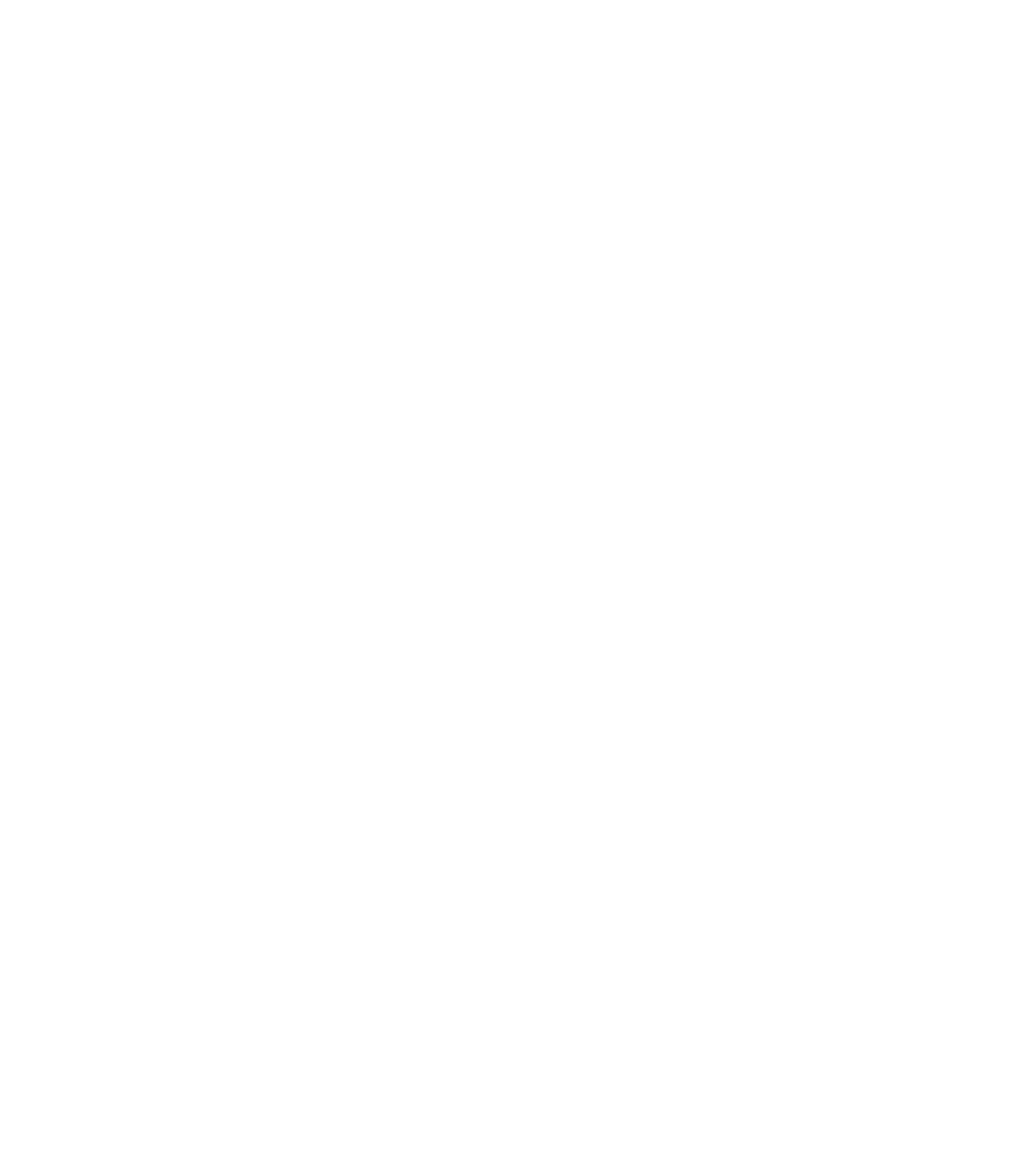
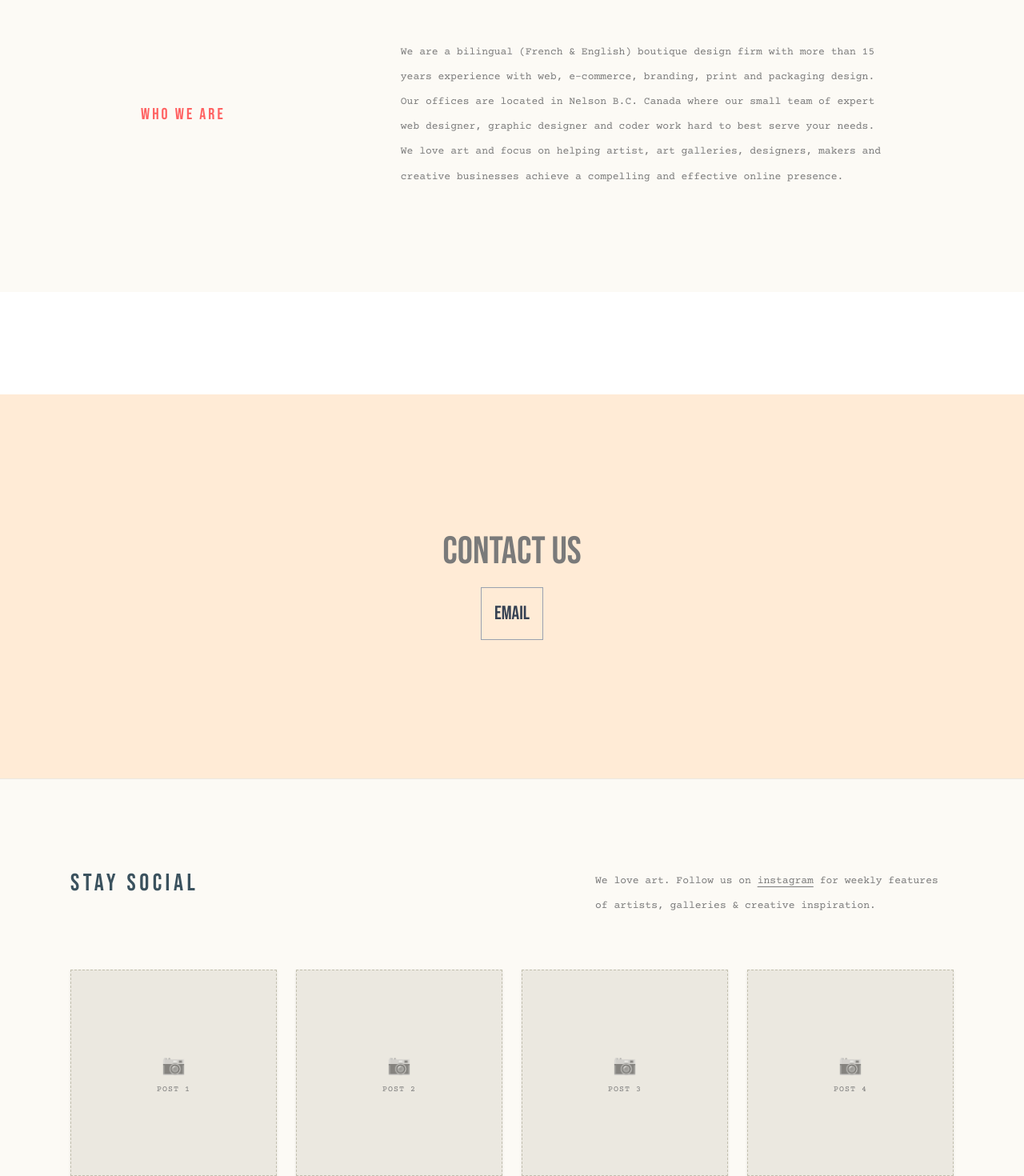
Before and after one commit to magnora-web-projects/am-see-atelier, a Next.js app: page / in a window 1280 px wide. Shown: the part 6160-7630 px from the top of the page at 80% size. Before the commit the page ends 4764 px from the top, so only its background shows below. Built offline with nearby package versions, Linux system fonts and the light colour scheme.

Commit message:
web site Basement built

```diff
--- a/src/app/(main)/page.tsx
+++ b/src/app/(main)/page.tsx
@@ -1,10 +1,13 @@
 import {
+  ContactUs,
+  Footer,
   Hero,
   JulieBretonSection,
   KelpSushi,
   MauriceBreton,
   NiceShavedIceSection,
   OurWork,
+  Services,
 } from "@/src/components";
 import Image from "next/image";
 
@@ -17,6 +20,9 @@
       <JulieBretonSection />
       <KelpSushi />
       <MauriceBreton />
+      <Services />
+      <ContactUs />
+      <Footer />
     </>
   );
 }
--- /dev/null
+++ b/src/components/07-ServiceSection.tsx
@@ -0,0 +1,68 @@
+import { Bebas_Neue, Courier_Prime, Playfair_Display } from "next/font/google";
+import ServiceCard from "./card/ServiceCard";
+import { servicesData } from "../domain";
+
+const bebas = Bebas_Neue({ weight: "400", subsets: ["latin"] });
+const courier = Courier_Prime({ weight: ["400", "700"], subsets: ["latin"] });
+const playfair = Playfair_Display({
+  weight: "400",
+  style: "italic",
+  subsets: ["latin"],
+});
+
+export default function ServicesSection() {
+  return (
+    <section className="bg-[#fcfaf5] py-24 md:py-32 w-full">
+      <div className="max-w-5xl mx-auto px-6 md:px-12">
+        <div className="flex flex-col items-center text-center mb-24">
+          <h2
+            className={`${bebas.className} text-[#ff6161] text-xl tracking-[0.15em] mb-8`}
+          >
+            OUR SERVICES
+          </h2>
+          <p
+            className={`${playfair.className} text-[#8b8577] text-[17px] md:text-[19px] leading-relaxed max-w-2xl`}
+          >
+            With bilingual (French & English) services tailored to your specific
+            needs our goal is to best represent your work, product or business.
+          </p>
+        </div>
+
+        <div className="grid grid-cols-1 md:grid-cols-2 gap-x-8 gap-y-4 mb-24">
+          {servicesData.map((service) => (
+            <ServiceCard
+              key={service.id}
+              title={service.title}
+              description={service.description}
+            />
+          ))}
+        </div>
+
+        <div className="flex flex-col md:flex-row items-center pt-16">
+          <div className="w-full md:w-[35%] mb-6 md:mb-0">
+            <h3
+              className={`${bebas.className} text-[#ff6161] text-xl tracking-[0.15em]`}
+            >
+              WHO WE ARE
+            </h3>
+          </div>
+
+          <div className="w-full md:w-[65%]">
+            <p
+              className={`${courier.className} text-[#7a7a7a] text-[13px] leading-[2.4]`}
+            >
+              We are a bilingual (French & English) boutique design firm with
+              more than 15 years experience with web, e-commerce, branding,
+              print and packaging design. Our offices are located in Nelson B.C.
+              Canada where our small team of expert web designer, graphic
+              designer and coder work hard to best serve your needs. We love art
+              and focus on helping artist, art galleries, designers, makers and
+              creative businesses achieve a compelling and effective online
+              presence.
+            </p>
+          </div>
+        </div>
+      </div>
+    </section>
+  );
+}
--- /dev/null
+++ b/src/components/08-ContactUs.tsx
@@ -0,0 +1,22 @@
+import { Bebas_Neue } from "next/font/google";
+
+const bebas = Bebas_Neue({ weight: "400", subsets: ["latin"] });
+
+export default function ContactUs() {
+  return (
+    <>
+      <div className="pt-24 md:pt-32 w-full  flex items-center justify-center">
+        <div className="bg-[#ffebd6] w-full h-[60vh] flex-col flex items-center justify-center">
+          <h3 className={`${bebas.className} text-5xl text-[#7a7a7a]`}>
+            Contact us
+          </h3>
+          <button
+            className={`${bebas.className} text-2xl border border-gray-400 cursor-pointer p-4 transform transition mt-5 text-gray-700 hover:bg-gray-600 hover:text-white`}
+          >
+            Email
+          </button>
+        </div>
+      </div>
+    </>
+  );
+}
--- /dev/null
+++ b/src/components/09-footer.tsx
@@ -0,0 +1,67 @@
+import { Bebas_Neue, Courier_Prime } from "next/font/google";
+
+const bebas = Bebas_Neue({ weight: "400", subsets: ["latin"] });
+const courier = Courier_Prime({ weight: ["400", "700"], subsets: ["latin"] });
+
+export default function Footer() {
+  const footerLinks = ["HOME", "PORTFOLIO", "SERVICES", "WHO WE ARE", "EMAIL"];
+
+  return (
+    <footer className="bg-[#fcfaf5] py-20 md:py-28 w-full border-t border-[#ebe8e0]">
+      <div className="max-w-6xl mx-auto px-6">
+        <div className="flex flex-col md:flex-row justify-between items-center md:items-start mb-16 gap-8">
+          <h2
+            className={`${bebas.className} text-[#3b525e] text-2xl md:text-3xl tracking-[0.15em]`}
+          >
+            STAY SOCIAL
+          </h2>
+
+          <p
+            className={`${courier.className} text-[#7a7a7a] text-[13px] md:max-w-md text-center md:text-left leading-[2.4]`}
+          >
+            We love art. Follow us on{" "}
+            <a
+              href="#"
+              className="underline underline-offset-4 decoration-1 hover:text-[#3b525e] transition-colors"
+            >
+              instagram
+            </a>{" "}
+            for weekly features of artists, galleries & creative inspiration.
+          </p>
+        </div>
+
+        <div className="grid grid-cols-2 md:grid-cols-4 gap-4 md:gap-6 mb-20">
+          {[1, 2, 3, 4].map((item) => (
+            <div
+              key={item}
+              className="w-full aspect-square bg-[#ebe8e0] relative overflow-hidden shadow-sm flex items-center justify-center border border-dashed border-[#c2bfae] group hover:border-[#3b525e] transition-colors cursor-pointer"
+            >
+              <div className="flex flex-col items-center">
+                <span className="text-2xl mb-2 grayscale opacity-50 group-hover:opacity-100 transition-opacity">
+                  📷
+                </span>
+                <span
+                  className={`${courier.className} text-[#7a7a7a] text-[10px] tracking-widest uppercase`}
+                >
+                  Post {item}
+                </span>
+              </div>
+            </div>
+          ))}
+        </div>
+
+        <nav className="flex flex-wrap justify-center gap-6 md:gap-10">
+          {footerLinks.map((link) => (
+            <a
+              key={link}
+              href="#"
+              className={`${bebas.className} text-[#3b525e] text-[15px] tracking-[0.15em] hover:text-[#ff6161] transition-colors`}
+            >
+              {link}
+            </a>
+          ))}
+        </nav>
+      </div>
+    </footer>
+  );
+}
--- /dev/null
+++ b/src/components/card/ServiceCard.tsx
@@ -0,0 +1,30 @@
+export interface ServiceData {
+  id: string;
+  title: string;
+  description: string;
+}
+
+import { Bebas_Neue, Courier_Prime } from "next/font/google";
+
+const bebas = Bebas_Neue({ weight: "400", subsets: ["latin"] });
+const courier = Courier_Prime({ weight: ["400", "700"], subsets: ["latin"] });
+
+export default function ServiceCard({
+  title,
+  description,
+}: Omit<ServiceData, "id">) {
+  return (
+    <div className="flex flex-col mb-10 md:mb-14 pr-0 md:pr-8">
+      <h4
+        className={`${bebas.className} text-[#3b525e] text-[22px] tracking-[0.1em] mb-4`}
+      >
+        {title}
+      </h4>
+      <p
+        className={`${courier.className} text-[#7a7a7a] text-[13px] leading-[2.4]`}
+      >
+        {description}
+      </p>
+    </div>
+  );
+}
--- /dev/null
+++ b/src/components/card/index.ts
@@ -0,0 +1 @@
+export * from "./ServiceCard";
--- a/src/components/index.ts
+++ b/src/components/index.ts
@@ -4,3 +4,6 @@
 export { default as JulieBretonSection } from "./04-JulieBretonSection";
 export { default as KelpSushi } from "./05-KlepSushi";
 export { default as MauriceBreton } from "./06-MauriceBreton";
+export { default as Services } from "./07-ServiceSection";
+export { default as ContactUs } from "./08-ContactUs";
+export { default as Footer } from "./09-footer";
--- /dev/null
+++ b/src/domain/index.ts
@@ -0,0 +1 @@
+export * from "./servicesData";
--- /dev/null
+++ b/src/domain/servicesData.ts
@@ -0,0 +1,44 @@
+export interface ServiceData {
+  id: string;
+  title: string;
+  description: string;
+}
+
+export const servicesData: ServiceData[] = [
+  {
+    id: "web-design",
+    title: "WEB DESIGN",
+    description:
+      "We design websites according to your specifications to best display your work to the world. All of our sites are mobile friendly and include search engine optimization (SEO). We are specialists when it comes to the Squarespace platform, your site will be user friendly and easy to update should you wish to do so.",
+  },
+  {
+    id: "e-commerce",
+    title: "E-COMMERCE",
+    description:
+      "Finding the right platform for your e-commerce needs is an important part of online sales success. Depending on the scale of your operation, we will make platform suggestions to best serve you and your clients. We work with Shopify, Squarespace and Bigcommerce to help you develop e-commerce capabilities that will generate a growing income.",
+  },
+  {
+    id: "branding",
+    title: "BRANDING",
+    description:
+      "Brand identity is one of our specialties. Through a specific creative process we will design an aesthetic identity that best describes who you are and what you stand for. The resulting logo, icon, fonts, patterns & color palette will form a cohesive and easily recognizable branding system.",
+  },
+  {
+    id: "print-digital",
+    title: "PRINT & DIGITAL",
+    description:
+      "Consistent print and digital material is key to maintain brand recognition. We design exhibition catalogs, labels, publications, invitations, posters, business cards, stationery, environmental graphics, email signatures, magazine ads and social media material.",
+  },
+  {
+    id: "email-marketing",
+    title: "EMAIL MARKETING",
+    description:
+      "We develop easy to use email marketing campaigns to simplify your marketing efforts and achieve your goals effortlessly. These can be used for monthly exhibitions, presale announcements, feature a specific subject, project, artwork, product or collection.",
+  },
+  {
+    id: "training",
+    title: "TRAINING",
+    description:
+      "Want more control and freedom over your web presence? We can teach you and your staff what you need to know from how to update your website, manage your e-store, write blog posts, stay on top of SEO or learn to use your brand effectively.",
+  },
+];
```
Also changed, not shown: src/app/domain/index.ts (deleted), src/app/domain/servicesData.ts (deleted).
